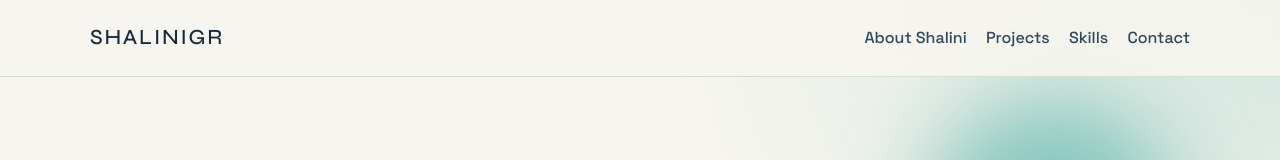
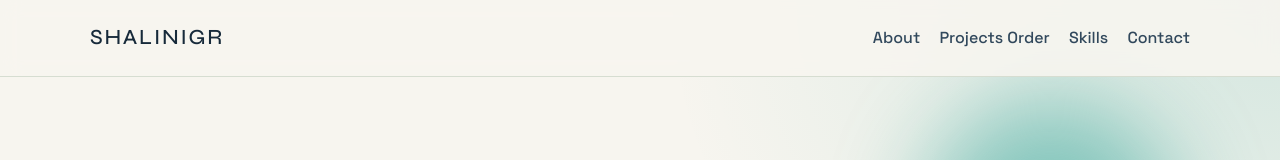
Before and after one commit to ShaliniGR05/devops_proj, a React (Vite) app: page / in a window 1280 px wide. Shown: the top 160 px of the page. Built offline with nearby package versions, Linux system fonts and the light colour scheme.

Commit message:
trigger3

```diff
--- a/src/App.jsx
+++ b/src/App.jsx
@@ -28,10 +28,10 @@ function App() {
           <nav aria-label="Primary navigation">
             <ul className="nav-list">
               <li>
-                <a href="#about">About Shalini</a>
+                <a href="#about">About</a>
               </li>
               <li>
-                <a href="#projects">Projects</a>
+                <a href="#projects">Projects Order</a>
               </li>
               <li>
                 <a href="#skills">Skills</a>
```
